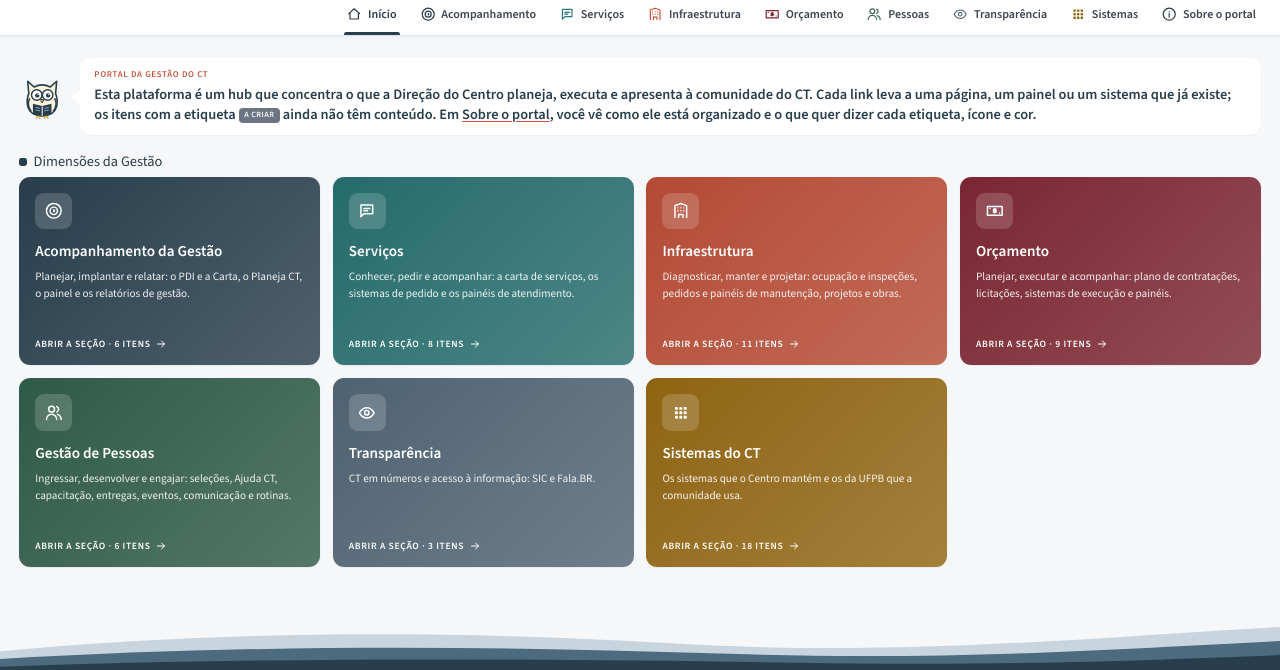
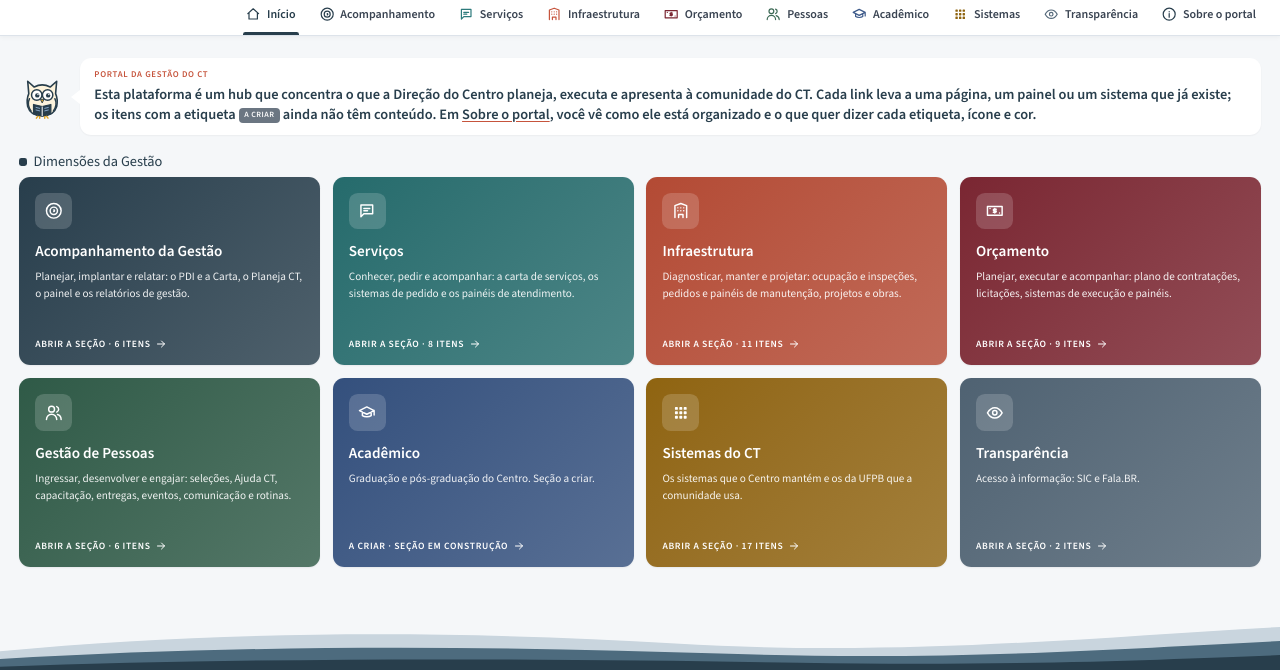
Before and after one commit to marcelgois-png/portal-gestao-ct, a plain HTML site: page index.html in a window 1280 px wide. Shown: the part 57-727 px from the top of the page. Drawn offline with nearby package versions, Linux system fonts and the light colour scheme.

Commit message:
v49: seção Acadêmico (a criar); Transparência depois de Sistemas, em cartões; corujas com um só tamanho de texto; rodapé sem a linha
Co-Authored-By: Claude Opus 5.5 <noreply@anthropic.com>
Claude-Session: https://claude.ai/code/session_017CLmLTMg3FrSuqkRRzNNZf

```diff
--- a/index.html
+++ b/index.html
@@ -23,6 +23,7 @@
   --s4:#3E6B57; --s4-f:#2F5A47; --s4-p:#E3F0E9;   /* Gestão de Pessoas: verde */
   --s5:#55697A; --s5-f:#4F6272; --s5-p:#E8EDF1;   /* Serviços e Transparência: cinza da paleta, escurecido */
   --s6:#8F6410; --s6-f:#8F6410; --s6-p:#FAEFCF;
+  --s8:#3D5A8A; --s8-f:#34507D; --s8-p:#E4EAF4;   /* Acadêmico: azul */
   --s7:#2C7A7B; --s7-f:#256B6C; --s7-p:#E0F0F0;   /* Serviços: verde-azulado */   /* Sistemas do CT: dourado das corujas */
   --fonte:"Source Sans 3","Segoe UI",Arial,sans-serif;
   --topo:64px; --menu:52px; --raio:12px;
@@ -40,6 +41,7 @@ body{--sc:var(--s1);--sf:var(--s1-f);--sp:var(--s1-p)}
 [data-cor="5"]{--sc:var(--s5);--sf:var(--s5-f);--sp:var(--s5-p)}
 [data-cor="6"]{--sc:var(--s6);--sf:var(--s6-f);--sp:var(--s6-p)}
 [data-cor="7"]{--sc:var(--s7);--sf:var(--s7-f);--sp:var(--s7-p)}
+[data-cor="8"]{--sc:var(--s8);--sf:var(--s8-f);--sp:var(--s8-p)}
 body{font-family:var(--fonte);font-size:14px;line-height:1.45;margin:0}
 body::before{content:"";position:fixed;inset:0 0 auto;height:var(--safe-t);z-index:60;background:var(--petroleo)}
 img{max-width:100%}
@@ -240,7 +242,7 @@ a.lc:hover,button.lc:hover{box-shadow:0 4px 12px rgba(28,36,49,.16);filter:brigh
 /* a coruja fala: o texto vai num balão branco com a ponta voltada para ela */
 .owlbox .t{position:relative;flex:1;min-width:0;font-size:18px;line-height:1.35;color:var(--petroleo);max-width:none;background:var(--cartao);border-radius:14px;padding:12px 18px 14px;box-shadow:0 1px 2px rgba(28,36,49,.06)}
 .owlbox .t::before{content:"";position:absolute;left:-11px;top:50%;margin-top:-9px;border:9px solid transparent;border-left:0;border-right:12px solid var(--cartao)}
-.owlbox .t p{margin:0} .owlbox .t p+p{margin-top:8px;font-size:15px;color:var(--texto-2)}
+.owlbox .t p{margin:0} .owlbox .t p+p{margin-top:8px}
 .topo-coruja{margin:-6px 0 4px}
 .caixa-obj .t{background:var(--pastel-az);border-radius:12px;padding:14px 18px;font-size:15px;color:var(--petroleo)}
 .caixa-obj .h{display:block;font-size:11px;font-weight:600;letter-spacing:.07em;text-transform:uppercase;margin-bottom:4px;color:var(--petroleo)}
@@ -432,8 +434,8 @@ ul.ck li .ic{color:var(--terracota);margin-top:2px}
 .principal{display:flex;flex-direction:column;min-height:calc(100dvh - var(--topo) - var(--menu) - var(--safe-t))}
 .principal>.conteudo{flex:1 0 auto}
 .rodape{margin-top:24px;color:#fff}
-.rodape .onda{display:block;width:100%;height:72px;margin-bottom:-2px}
-.rodape-corpo{background:var(--petroleo);display:flex;align-items:center;gap:26px;padding:8px max(24px,env(safe-area-inset-left,0px)) 30px}
+.rodape .onda{display:block;width:100%;height:72px;margin-bottom:-8px}
+.rodape-corpo{position:relative;background:var(--petroleo);display:flex;align-items:center;gap:26px;padding:8px max(24px,env(safe-area-inset-left,0px)) 30px}
 .rodape-marca{flex:0 0 auto;display:block} .rodape-marca img{display:block;height:92px;width:auto}
 .rodape-tx{min-width:0;max-width:1400px}
 .rodape-t{display:block;font-size:18px;font-weight:700;color:#fff;margin-bottom:4px}
@@ -510,8 +512,9 @@ ul.ck li .ic{color:var(--terracota);margin-top:2px}
     <button class="item" data-sec="infraestrutura" data-cor="2" title="Infraestrutura"><svg class="ic" viewBox="0 0 24 24"><path d="M4 21V5l8-3 8 3v16M9 21v-4h6v4M8 8h.01M12 8h.01M16 8h.01M8 12h.01M12 12h.01M16 12h.01"/></svg><span>Infraestrutura</span></button>
     <button class="item" data-sec="orcamento" data-cor="3" title="Orçamento"><svg class="ic" viewBox="0 0 24 24"><path d="M2 6h20v12H2zM12 9v6M14 10h-3a1 1 0 0 0 0 2h2a1 1 0 0 1 0 2h-3M5.5 9v.01M18.5 15v.01"/></svg><span>Orçamento</span></button>
     <button class="item" data-sec="pessoas" data-cor="4" title="Gestão de Pessoas"><svg class="ic" viewBox="0 0 24 24"><path d="M9 11a4 4 0 1 0 0-8 4 4 0 0 0 0 8zM2 21a7 7 0 0 1 14 0M16 3.5a4 4 0 0 1 0 7.5M22 21a7 7 0 0 0-5-6.7"/></svg><span>Pessoas</span></button>
+    <button class="item" data-sec="academico" data-cor="8" title="Acadêmico"><svg class="ic" viewBox="0 0 24 24"><path d="M2 9l10-5 10 5-10 5zM6 11v5c3 2 9 2 12 0v-5M22 9v6"/></svg><span>Acadêmico</span></button>
+    <button class="item" data-sec="sistemas" data-cor="6" title="Sistemas do CT"><svg class="ic" viewBox="0 0 24 24"><path d="M5 5h2v2h-2zM11 5h2v2h-2zM17 5h2v2h-2zM5 11h2v2h-2zM11 11h2v2h-2zM17 11h2v2h-2zM5 17h2v2h-2zM11 17h2v2h-2zM17 17h2v2h-2z"/></svg><span>Sistemas</span></button>
     <button class="item" data-sec="transparencia" data-cor="5" title="Transparência"><svg class="ic" viewBox="0 0 24 24"><path d="M2 12s4-7 10-7 10 7 10 7-4 7-10 7S2 12 2 12zm10 3a3 3 0 1 0 0-6 3 3 0 0 0 0 6z"/></svg><span>Transparência</span></button>
-    <button class="item" data-sec="sistemas" data-cor="6" title="Sistemas do CT"><svg class="ic" viewBox="0 0 24 24"><path d="M5 5h2v2h-2zM11 5h2v2h-2zM17 5h2v2h-2zM5 11h2v2h-2zM11 11h2v2h-2zM17 11h2v2h-2zM5 17h2v2h-2zM11 17h2v2h-2zM17 17h2v2h-2z"/></svg><span>Sistemas</span></button>
     <div class="sep"></div>
     <button class="item" data-sec="sobre" title="Sobre o portal"><svg class="ic" viewBox="0 0 24 24"><path d="M12 22a10 10 0 1 0 0-20 10 10 0 0 0 0 20zM12 11v6M12 7.5v.5"/></svg><span>Sobre o portal</span></button>
   </nav>
@@ -539,7 +542,7 @@ ul.ck li .ic{color:var(--terracota);margin-top:2px}
 
       <!-- Sobre -->
       <section class="secao" id="sec-sobre" hidden>
-        <div class="cab"><span class="n">8</span><h2>Sobre o portal</h2></div>
+        <div class="cab"><span class="n">9</span><h2>Sobre o portal</h2></div>
         <div class="owlbox topo-coruja ob-grey"><div class="owl" data-owl="3"></div><div class="t"><span class="h">Sobre o portal</span><p>Como o portal está organizado, o que cada etiqueta quer dizer e o que ainda falta definir.</p><p><b>Protótipo montado em 18/11/2026 e revisto em 19/11/2026.</b> Os links foram conferidos no site do CT em 18/11/2026. Os números do plano de gestão vêm da Carta Avançar CT e do PDI UFPB 2024–2028. Os de manutenção vêm do Painel de requisições do Cuida CT. Os de inspeção, de ocupação e de projetos foram contados nas páginas em 19/11/2026. A página da Carta reproduz a Carta Programa de setembro de 2024, e a contagem de projetos vem dos dados abertos do Planeja CT.</p></div></div>
         <div class="mapa">
           <div class="mapc"><svg class="ic" viewBox="0 0 24 24"><path d="M5 5h2v2h-2zM11 5h2v2h-2zM17 5h2v2h-2zM5 11h2v2h-2zM11 11h2v2h-2zM17 11h2v2h-2zM5 17h2v2h-2zM11 17h2v2h-2zM17 17h2v2h-2z"/></svg><div><b>Sete seções, cada uma com a sua cor.</b> A cor aparece no menu, nos quadros de números e nos cartões. Cada seção tem endereço próprio, que pode ser enviado por link.<div class="leg"><div><span class="ponto" data-cor="1"></span>Acompanhamento da Gestão</div><div><span class="ponto" data-cor="7"></span>Serviços</div><div><span class="ponto" data-cor="2"></span>Infraestrutura</div><div><span class="ponto" data-cor="3"></span>Orçamento</div><div><span class="ponto" data-cor="4"></span>Gestão de Pessoas</div><div><span class="ponto" data-cor="5"></span>Transparência</div><div><span class="ponto" data-cor="6"></span>Sistemas do CT</div></div></div></div>
@@ -887,20 +890,11 @@ const SECOES=[
    {id:"proc-gp",rot:"Procedimentos",tipo:"Documento",sit:"ar",titulo:"Procedimentos da Gestão de Pessoas",desc:"O passo a passo dos pedidos de pessoal, no Ajuda CT.",url:"https://ajuda.ct.ufpb.br/books/procedimentos-da-gestao-de-pessoas"}
  ]},
  leitura:{c:"ob-blue",owl:2,h:"O que fica de fora",tx:"<b>Remuneração e benefícios não entram aqui.</b> Salários, auxílios e planos de saúde estão fora do escopo do Centro. A seção mostra o que o CT faz: selecionar, integrar, capacitar, avaliar, engajar e cuidar das rotinas de pessoal."}},
-{id:"transparencia",n:5,ic:"olho",titulo:"Transparência",
- kicker:"O que o Centro mostra de si em números e como pedir um dado que não está aqui.",
- resumo:"CT em números e acesso à informação: SIC e Fala.BR.",
- grupos:[
-  {t:"O CT em números",d:"Os dados do Centro, ano a ano.",itens:[
-   {id:"ct-em-numeros",tipo:"Painel",sit:"criar",titulo:"CT em números",desc:"Cursos, estudantes, docentes e técnicos do Centro, ano a ano.",
-    pergunta:"Quantos cursos, estudantes, docentes e técnicos o CT tem, ano a ano?"}
-  ]},
-  {t:"Acesso à informação",d:"Como pedir um dado que não está aqui.",itens:[
-   {id:"sic",rot:"SIC",tipo:"Página",sit:"ar",titulo:"Serviço de Informação ao Cidadão (SIC)",desc:"O Serviço de Informação ao Cidadão da UFPB: como pedir um dado.",url:"https://www.ufpb.br/acessoainformacao/contents/menu/acesso-a-informacao/sic"},
-   {id:"falabr",tipo:"Sistema",sit:"ar",titulo:"Fala.BR",desc:"Ouvidoria e acesso à informação do governo.",url:"https://falabr.cgu.gov.br/web/home"}
-  ]}
- ],
- leitura:{c:"ob-grey",owl:3,h:"Pedir um dado",tx:"<b>Se o dado não está aqui, peça.</b> O SIC da UFPB recebe os pedidos de acesso à informação, e o Fala.BR registra também as manifestações de ouvidoria."}},
+{id:"academico",n:8,ic:"s_sigaa",titulo:"Acadêmico",
+ kicker:"A gestão do ensino de graduação e de pós-graduação do Centro.",
+ resumo:"Graduação e pós-graduação do Centro. Seção a criar.",
+ grupos:[],
+ leitura:{c:"ob-blue",owl:0,h:"Seção a criar",tx:"<b>Esta seção ainda vai ser criada.</b> Os sistemas, os painéis e os documentos da gestão acadêmica entram aqui quando a Direção definir o conteúdo."}},
 {id:"sistemas",n:6,ic:"grade",titulo:"Sistemas do CT",
  kicker:"Os sistemas que o Centro mantém e os da UFPB que a comunidade usa no dia a dia. Cada um leva a cor da seção em que é usado; os demais ficam em dourado.",
  resumo:"Os sistemas que o Centro mantém e os da UFPB que a comunidade usa.",
@@ -929,11 +923,21 @@ const SECOES=[
   {t:"Sistemas da UFPB",d:"Mantidos pela Superintendência de Tecnologia da Informação (STI).",itens:[
    {id:"sigaa",ic:"s_sigaa",tipo:"Sistema",sit:"ar",titulo:"SIGAA",desc:"Acadêmico da UFPB: turmas, matrículas e notas.",url:"https://sigaa.ufpb.br/sigaa/"},
    {id:"sipac",ic:"s_sipac",tipo:"Sistema",sit:"ar",titulo:"SIPAC",desc:"Processos, requisições, patrimônio e contratos.",url:"https://sipac.ufpb.br/public/jsp/portal.jsf"},
-   {id:"sigrh",ic:"s_sigrh",cor:4,tipo:"Sistema",sit:"ar",titulo:"SIGRH",desc:"Pessoal da UFPB: férias, frequência e afastamentos.",url:"https://sigrh.ufpb.br/sigrh/login.jsf"},,
+   {id:"sigrh",ic:"s_sigrh",cor:4,tipo:"Sistema",sit:"ar",titulo:"SIGRH",desc:"Pessoal da UFPB: férias, frequência e afastamentos.",url:"https://sigrh.ufpb.br/sigrh/login.jsf"},
    {id:"webmail",ic:"s_webmail",tipo:"Sistema",sit:"ar",titulo:"WebMail",desc:"O e-mail institucional da UFPB, pelo navegador.",url:"https://webmail.ufpb.br/"}
   ]}
  ],
- leitura:{c:"ob-grey",owl:3,h:"Nota sobre a lista",tx:"<b>A lista vai além da página do site.</b> Nove sistemas vêm da página Plataformas e Sistemas do site do CT. Cuida CT, Financeiro CT, Arquivo CT e Repositório de Projetos ainda não aparecem lá. No site, o Empresta CT consta como Em breve, o link do Monitora CT leva à página inicial e a descrição do Agenda CT repete a do Planeja CT."}}
+ leitura:{c:"ob-grey",owl:3,h:"Nota sobre a lista",tx:"<b>A lista vai além da página do site.</b> Nove sistemas vêm da página Plataformas e Sistemas do site do CT. Cuida CT, Financeiro CT, Arquivo CT e Repositório de Projetos ainda não aparecem lá. No site, o Empresta CT consta como Em breve, o link do Monitora CT leva à página inicial e a descrição do Agenda CT repete a do Planeja CT."}},
+{id:"transparencia",n:5,ic:"olho",titulo:"Transparência",
+ kicker:"Como pedir ao Centro e à UFPB um dado que não está neste portal.",
+ resumo:"Acesso à informação: SIC e Fala.BR.",
+ grupos:[
+  {t:"Acesso à informação",d:"Como pedir um dado que não está aqui.",itens:[
+   {id:"sic",ic:"olho",rot:"SIC",tipo:"Página",sit:"ar",titulo:"Serviço de Informação ao Cidadão (SIC)",desc:"O Serviço de Informação ao Cidadão da UFPB: como pedir um dado.",url:"https://www.ufpb.br/acessoainformacao/contents/menu/acesso-a-informacao/sic"},
+   {id:"falabr",ic:"s_atende",tipo:"Sistema",sit:"ar",titulo:"Fala.BR",desc:"Ouvidoria e acesso à informação do governo.",url:"https://falabr.cgu.gov.br/web/home"}
+  ]}
+ ],
+ leitura:{c:"ob-grey",owl:3,h:"Pedir um dado",tx:"<b>Se o dado não está aqui, peça.</b> O SIC da UFPB recebe os pedidos de acesso à informação, e o Fala.BR registra também as manifestações de ouvidoria."}}
 ];
 
 const ITENS=[], POR_ID={}, SEC_DE={};
@@ -1053,14 +1057,14 @@ document.getElementById("sec-sobre").insertAdjacentHTML("beforebegin",SECOES.map
     <div class="cab"><span class="n">${ix+1}</span><h2>${s.titulo}</h2></div>
     <div class="owlbox topo-coruja ${s.leitura.c}">${coruja(s.leitura.owl)}<div class="t"><span class="h">${s.leitura.h}</span><p>${s.kicker}</p><p>${s.leitura.tx}</p></div></div>
 
-    ${s.id==="sistemas"?`<div class="sis-grade">${s.grupos.map(g=>g.itens.map(i=>cartaoSis(i,g)).join("")).join("")}</div>`:s.diag?diagrama(s):s.ciclo?ciclo(s):s.grupos.map(g=>`<div class="grupo"><div class="grupo-t"><h3>${g.t}</h3>${g.d?`<span>${g.d}</span>`:""}</div><div class="cards">${g.itens.map(i=>cartao(i)).join("")}</div></div>`).join("")}
+    ${(s.id==="sistemas"||s.id==="transparencia")?`<div class="sis-grade">${s.grupos.map(g=>g.itens.map(i=>cartaoSis(i,g)).join("")).join("")}</div>`:s.diag?diagrama(s):s.ciclo?ciclo(s):s.grupos.map(g=>`<div class="grupo"><div class="grupo-t"><h3>${g.t}</h3>${g.d?`<span>${g.d}</span>`:""}</div><div class="cards">${g.itens.map(i=>cartao(i)).join("")}</div></div>`).join("")}
   </section>`).join(""));
 
 document.querySelectorAll(".ciclo-wrap[data-setas]").forEach(w=>{const f=()=>desenharSetas(w); new ResizeObserver(f).observe(w); if(document.fonts&&document.fonts.ready)document.fonts.ready.then(f)});
 
 /* ===== Início ===== */
 document.getElementById("portas").innerHTML=SECOES.map(s=>{const n=s.grupos.reduce((t,g)=>t+g.itens.length,0);
-  return `<button class="porta" type="button" data-ir="${s.id}" data-cor="${s.n}"><span class="porta-ic">${ico(s.ic)}</span><span class="porta-t">${s.titulo}</span><span class="porta-d">${s.resumo}</span><span class="qt">Abrir a seção · ${n} itens ${ico("seta")}</span></button>`}).join("");
+  return `<button class="porta" type="button" data-ir="${s.id}" data-cor="${s.n}"><span class="porta-ic">${ico(s.ic)}</span><span class="porta-t">${s.titulo}</span><span class="porta-d">${s.resumo}</span><span class="qt">${n?`Abrir a seção · ${n} itens`:"A criar · seção em construção"} ${ico("seta")}</span></button>`}).join("");
 
 /* ===== Sobre ===== */
 /* todos os painéis do portal, com a situação e os três campos que a Direção vai informar */
@@ -1077,7 +1081,7 @@ document.getElementById("faltas").innerHTML=[
   "<b>Substituto e ordem de troca</b> dos painéis que ainda estão em Power BI, e quem constrói os que faltam.",
   "<b>Endereço do portal</b> e onde ele ficará hospedado.",
   "<b>Quem atualiza cada seção</b> e com que frequência.",
-  "<b>Conteúdo das páginas novas:</b> obras em andamento e CT em números.",
+  "<b>Conteúdo das páginas novas:</b> obras em andamento e a seção Acadêmico.",
   "<b>Leitura ao vivo do Planeja CT</b> nas páginas da Carta e do PDI, no lugar dos dados de "+PLANEJA_DATA+".",
   "<b>Endereço público do PDF</b> da Carta Avançar CT, para a página poder oferecer o documento original."
 ].map(t=>`<li>${ico("check")}<span>${t}</span></li>`).join("");
```
